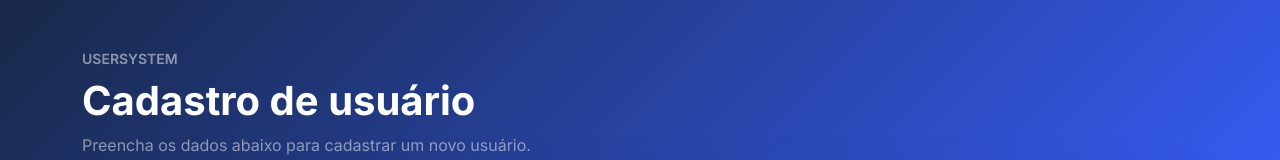
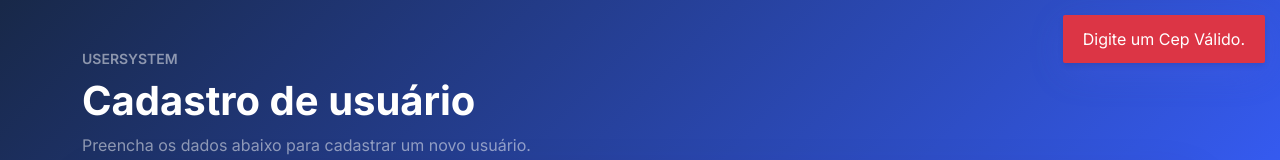
Before and after one commit to gixs2/userSystem, a plain HTML site: page index.html in a window 1280 px wide. Both pictures are taken after typing "Sample", "Sample", "name@example.com", "Sample", "Sample", "Sample" into the empty fields and a click on the button "Buscar". Shown: the top 160 px of the page. Drawn offline with nearby package versions, Linux system fonts and the light colour scheme.

Commit message:
feat... tratar error

```diff
--- a/index.html
+++ b/index.html
@@ -12,6 +12,7 @@
     <link rel="preconnect" href="https://fonts.googleapis.com">
     <link rel="preconnect" href="https://fonts.gstatic.com" crossorigin>
     <link href="https://fonts.googleapis.com/css2?family=Inter:wght@400;500;600;700&display=swap" rel="stylesheet">
+    <link rel="stylesheet" href="https://cdn.jsdelivr.net/npm/toastify-js@1.12.0/src/toastify.min.css">
     <style>
         :root {
             --bs-primary: #365cf5;
@@ -146,5 +147,6 @@
     </main>
 
     <script src="script.js" defer></script>
+    <script src="https://cdn.jsdelivr.net/npm/toastify-js@1.12.0/src/toastify.min.js"></script>
 </body>
 </html>
--- a/script.js
+++ b/script.js
@@ -1,6 +1,21 @@
 const form = document.querySelector("#formCadastro");
 const buscarCep = document.querySelector("#buscarCep");
 const Cep = document.querySelector("#cep");
+
+function mensagem(texto, tipo = "sucesso") {
+    Toastify({
+        text: texto,
+        duration: 3000,
+        gravity: "top",
+        position: "right",
+        style: {
+            background: tipo === "sucesso"
+                ? "#198754"
+                : "#dc3545"
+        }
+    }).showToast();
+}
+
 
 
 // escutar o evento do formulario
@@ -17,7 +32,8 @@ form.addEventListener("submit", function(event) {
 buscarCep.addEventListener("click", async function() {
     const valor = Cep.value.replace(/\D/g,"");
     if(valor.length !== 8) {
-        alert("Digite um Cep Válido.");
+        mensagem("Digite um Cep Válido.","erro");
+
         return;
     } try{
         const resposta = await fetch(`https://viacep.com.br/ws/${valor}/json/`);
@@ -28,8 +44,9 @@ buscarCep.addEventListener("click", async function() {
          document.querySelector("#bairro").value = dados.bairro;
          document.querySelector("#estado").value = dados.estado;
          document.querySelector("#cidade").value = dados.localidade;
+         mensagem("CEP Encontrado com Sucesso");
     } catch (erro) {
-       alert("Erro capturado: " + erro.message);
+       mensagem(erro.message, "erro");
 
     }
 
```
